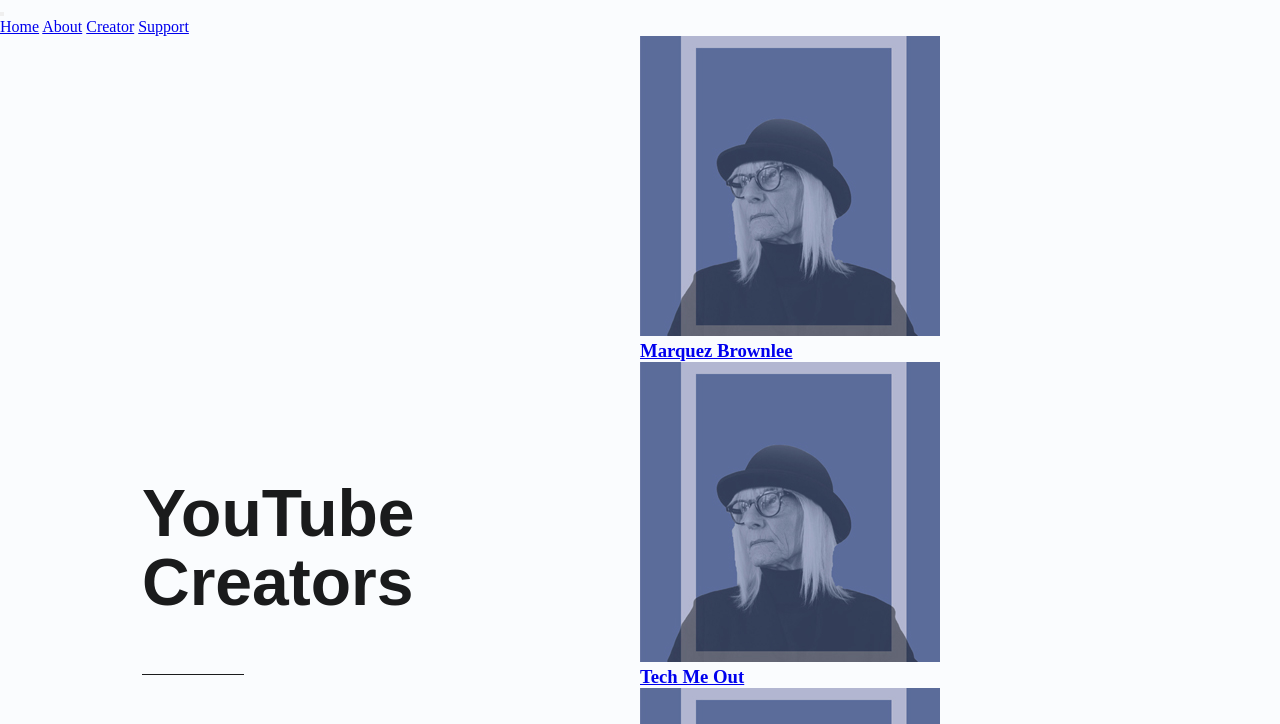
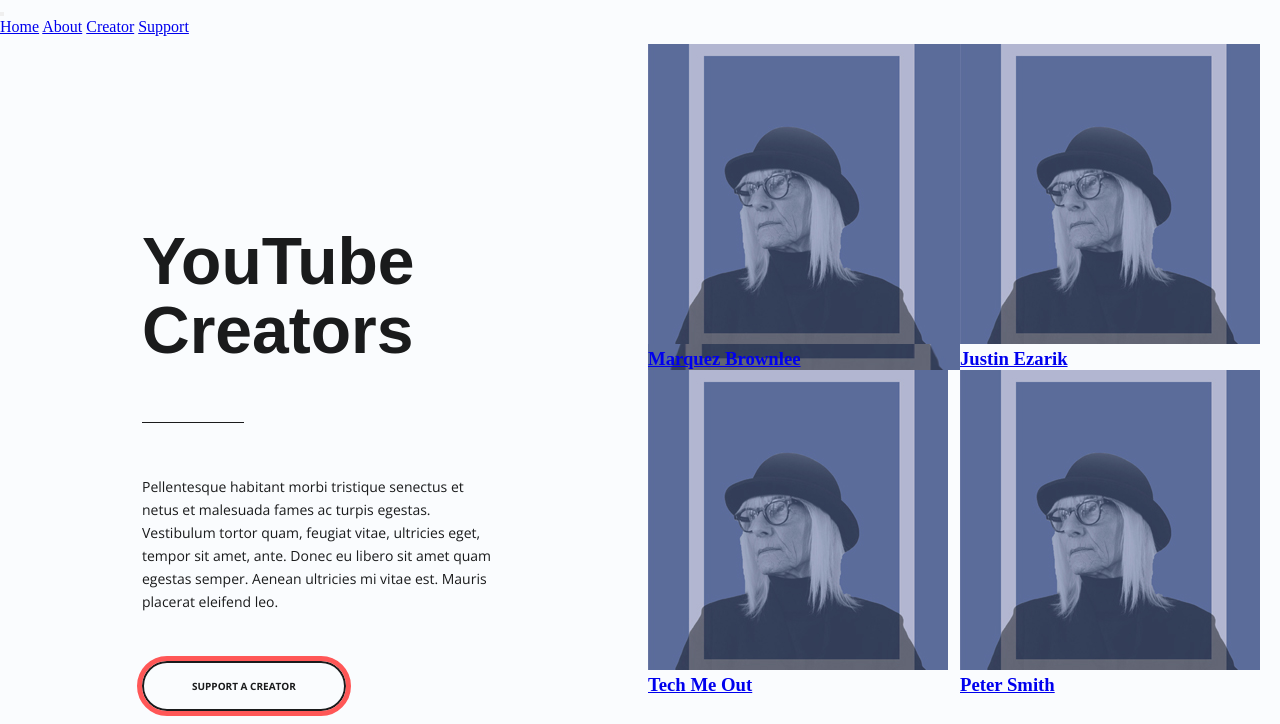
Before and after one commit to hilarylamb/hot-jazz-today, a plain HTML site: page index.html in a window 1280 px wide. Both pictures are taken after a click on the link "SUPPORT A CREATOR". Shown: the top 724 px of the page. Drawn offline with nearby package versions, Linux system fonts and the light colour scheme.

Commit message:
group one styled

```diff
--- a/styles.css
+++ b/styles.css
@@ -81,4 +81,39 @@ body {
   border: 2px solid var(--dark001);
   padding: 16px 48px;
   font-size: 0.625rem;
+  transition-property: background-color, color;
+  transition-duration: 0.3s;
+  transition-timing-function: ease;
 }
+
+.home__cta:hover {
+  background-color: var(--light001);
+  color: var(--dark001);
+}
+
+.home__cta:focus,
+.home__cta:active {
+  background-color: var(--light001);
+  color: var(--dark001);
+  outline: 5px solid var(--red001);
+}
+
+.home__cards {
+  grid-column: 2 / 3;
+  display: grid;
+  grid-template-columns: 1fr 1fr;
+  padding: 8px;
+}
+
+.group-one {
+  grid-column: 1 / span 1;
+  display: flex;
+  flex-direction: column;
+}
+
+.group-one .home__card-square {
+  background-image: url(./images/profile.jpg);
+  background-position: center;
+  background-repeat: no-repeat;
+  background-size: cover;
+}
```
